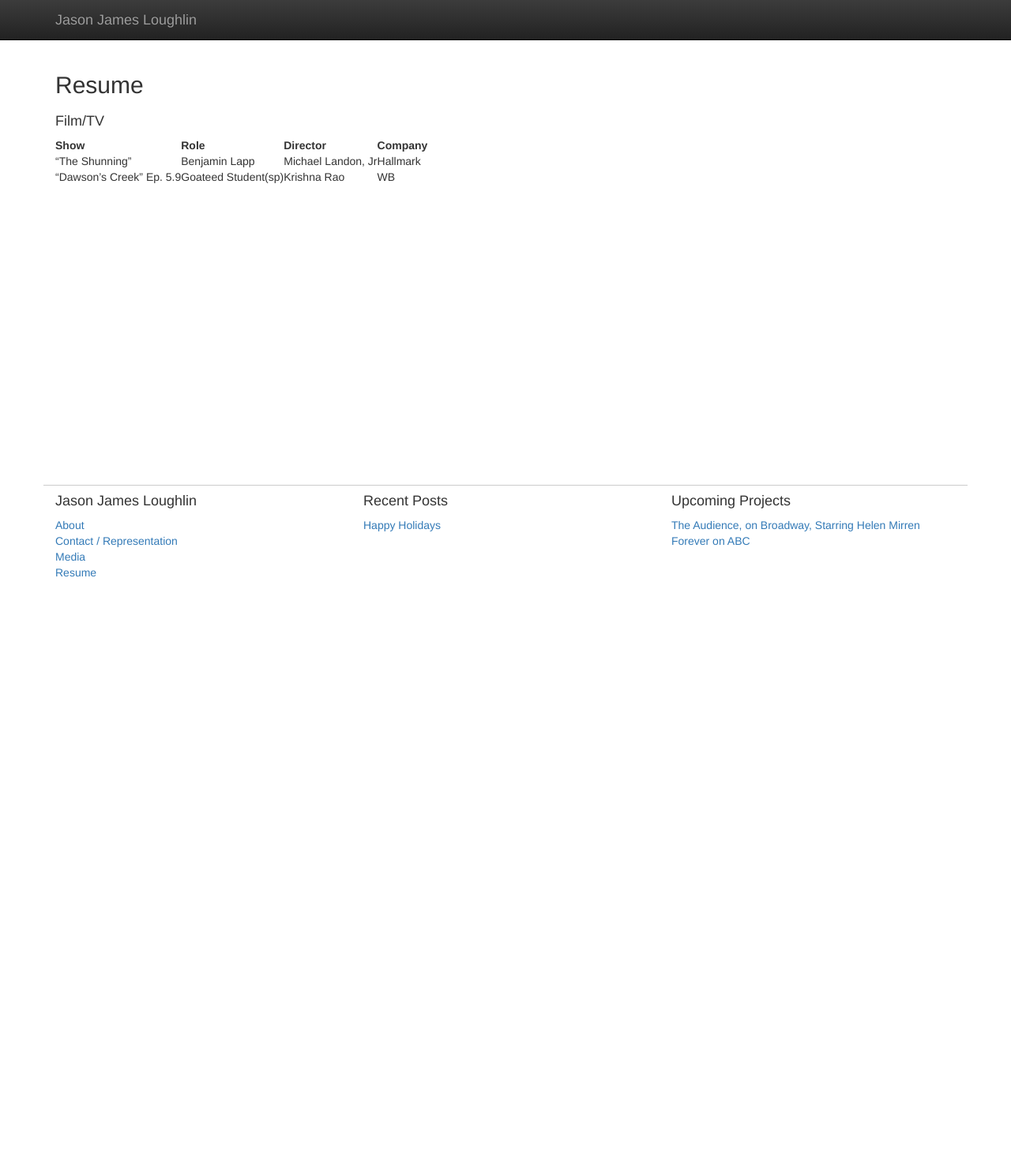
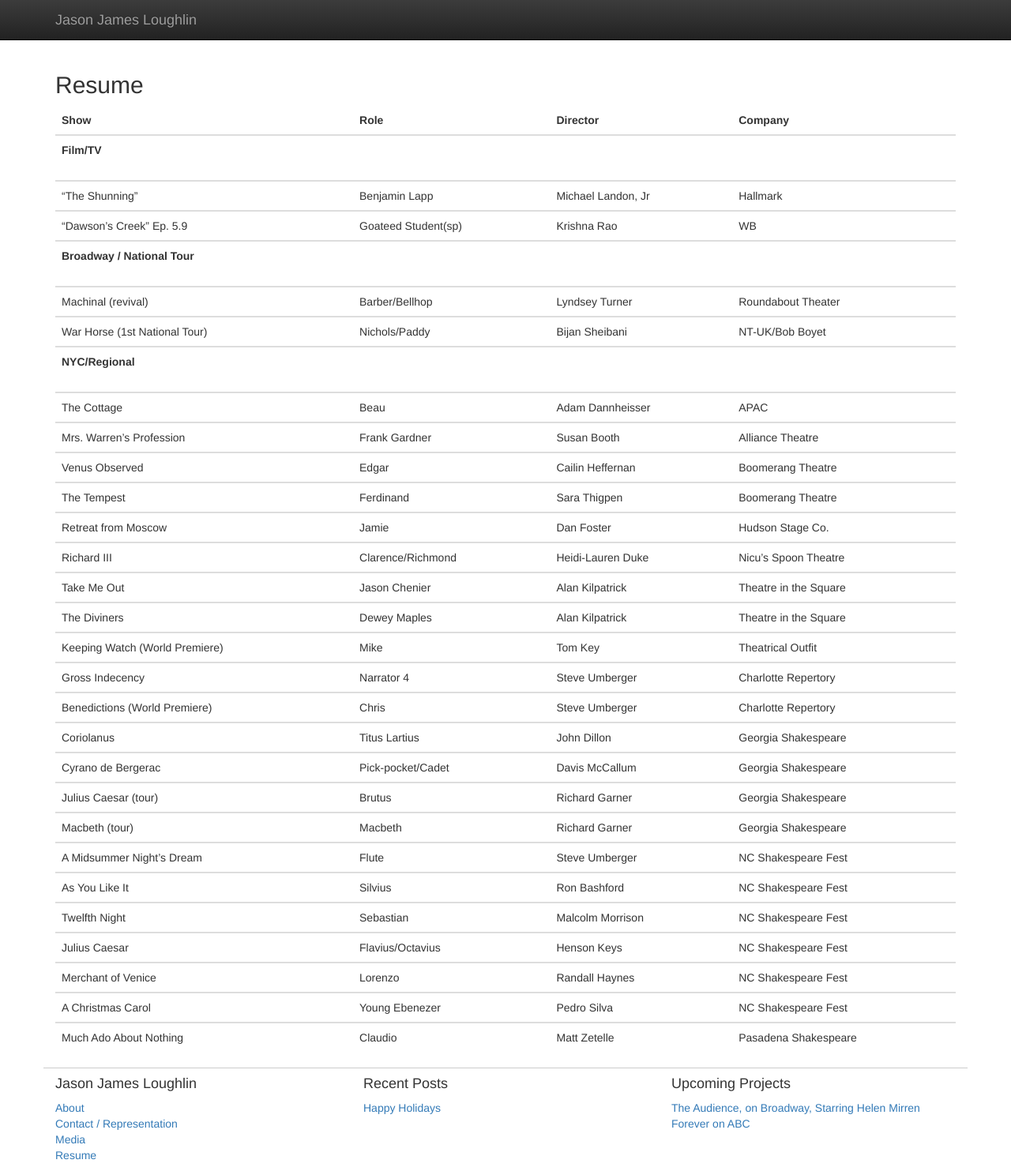
Before and after one commit to scotthelm/jasonjamesloughlin.com, a Jekyll site: the page built from resume.md, in a window 1280 px wide. Shown: the whole page at 79% size. Built offline with Jekyll 4.4.1, drawn with Linux system fonts in a browser that asks for light colours; nearby versions of some CDN libraries; before the commit the page ends 900 px from its top, so only the background shows below that.

Commit message:
updates resume

```diff
--- a/_includes/footer.html
+++ b/_includes/footer.html
@@ -3,8 +3,8 @@
     <div class="row">
       <div class="col-md-4">
         <h4>{{ site.title }}</h4>
+        <ul class="list-unstyled">
         {% for page in site.pages %}
-        <ul class="list-unstyled">
           <li><a href="{{ page.url }}">{{ page.title }}</a></li>
         {% endfor %}
         </ul>
@@ -17,7 +17,7 @@
           <a href="{{ post.url }}">{{post.title}}</a>
         </li>
         {% endfor %}
-      </ul>
+        </ul>
       </div>
       <div class="col-md-4">
         <h4>Upcoming Projects</h4>
--- a/_sass/_home.scss
+++ b/_sass/_home.scss
@@ -16,6 +16,5 @@
 }
 
 .page-content {
-  height: 480px;
   min-height: 480px;
 }
--- a/resume.md
+++ b/resume.md
@@ -3,11 +3,63 @@ layout: page
 title: Resume
 ---
 
-#### Film/TV
-
 | Show | Role | Director | Company |
-|----------------------------------|
-| "The Shunning"| Benjamin Lapp | Michael Landon, Jr | Hallmark |
-|---------------------------------------------------------------|
+| ---- | ---- | -------- | ------- |
+| **Film/TV**<br><br> ||||
+|-----------|-|-|-|
+| "The Shunning" | Benjamin Lapp | Michael Landon, Jr | Hallmark |
+|---------------|---------------|--------------------|----------|
 | "Dawson’s Creek" Ep. 5.9 | Goateed Student(sp) | Krishna Rao | WB |
-|-------------------------------------------------------------------|
+|--------------------------|---------------------|-------------|----|
+| **Broadway / National Tour**<br><br> ||||
+| ---- | ---- | -------- | ------- |
+| Machinal (revival) | Barber/Bellhop | Lyndsey Turner | Roundabout Theater |
+| ---- | ---- | -------- | ------- |
+| War Horse (1st National Tour) | Nichols/Paddy | Bijan Sheibani | NT-UK/Bob Boyet |
+| ---- | ---- | -------- | ------- |
+| **NYC/Regional**<br><br> ||||
+| -- | -- | -- | -- |
+| The Cottage | Beau | Adam Dannheisser | APAC |
+| -- | -- | -- | -- |
+| Mrs. Warren’s Profession | Frank Gardner | Susan Booth | Alliance Theatre |
+| -- | -- | -- | -- |
+| Venus Observed | Edgar | Cailin Heffernan | Boomerang Theatre |
+| -- | -- | -- | -- |
+| The Tempest | Ferdinand | Sara Thigpen | Boomerang Theatre |
+| -- | -- | -- | -- |
+| Retreat from Moscow | Jamie | Dan Foster | Hudson Stage Co. |
+| -- | -- | -- | -- |
+| Richard III | Clarence/Richmond | Heidi-Lauren Duke | Nicu’s Spoon Theatre |
+| -- | -- | -- | -- |
+| Take Me Out | Jason Chenier | Alan Kilpatrick | Theatre in the Square |
+| -- | -- | -- | -- |
+| The Diviners | Dewey Maples | Alan Kilpatrick | Theatre in the Square |
+| -- | -- | -- | -- |
+| Keeping Watch (World Premiere) | Mike | Tom Key | Theatrical Outfit |
+| -- | -- | -- | -- |
+| Gross Indecency | Narrator 4 | Steve Umberger | Charlotte Repertory |
+| -- | -- | -- | -- |
+| Benedictions (World Premiere) | Chris | Steve Umberger | Charlotte Repertory |
+| -- | -- | -- | -- |
+| Coriolanus | Titus Lartius | John Dillon | Georgia Shakespeare |
+| -- | -- | -- | -- |
+| Cyrano de Bergerac | Pick-pocket/Cadet | Davis McCallum | Georgia Shakespeare |
+| -- | -- | -- | -- |
+| Julius Caesar (tour) | Brutus | Richard Garner | Georgia Shakespeare |
+| -- | -- | -- | -- |
+| Macbeth (tour) | Macbeth | Richard Garner | Georgia Shakespeare |
+| -- | -- | -- | -- |
+| A Midsummer Night’s Dream | Flute | Steve Umberger | NC Shakespeare Fest |
+| -- | -- | -- | -- |
+| As You Like It | Silvius | Ron Bashford | NC Shakespeare Fest |
+| -- | -- | -- | -- |
+| Twelfth Night | Sebastian | Malcolm Morrison | NC Shakespeare Fest |
+| -- | -- | -- | -- |
+| Julius Caesar | Flavius/Octavius | Henson Keys | NC Shakespeare Fest |
+| -- | -- | -- | -- |
+| Merchant of Venice | Lorenzo | Randall Haynes | NC Shakespeare Fest |
+| -- | -- | -- | -- |
+| A Christmas Carol | Young Ebenezer | Pedro Silva | NC Shakespeare Fest |
+| -- | -- | -- | -- |
+| Much Ado About Nothing | Claudio | Matt Zetelle | Pasadena Shakespeare |
+| -- | -- | -- | -- |
```
Also changed, not shown: other parts of _includes/footer.html (+5 -0 lines).
